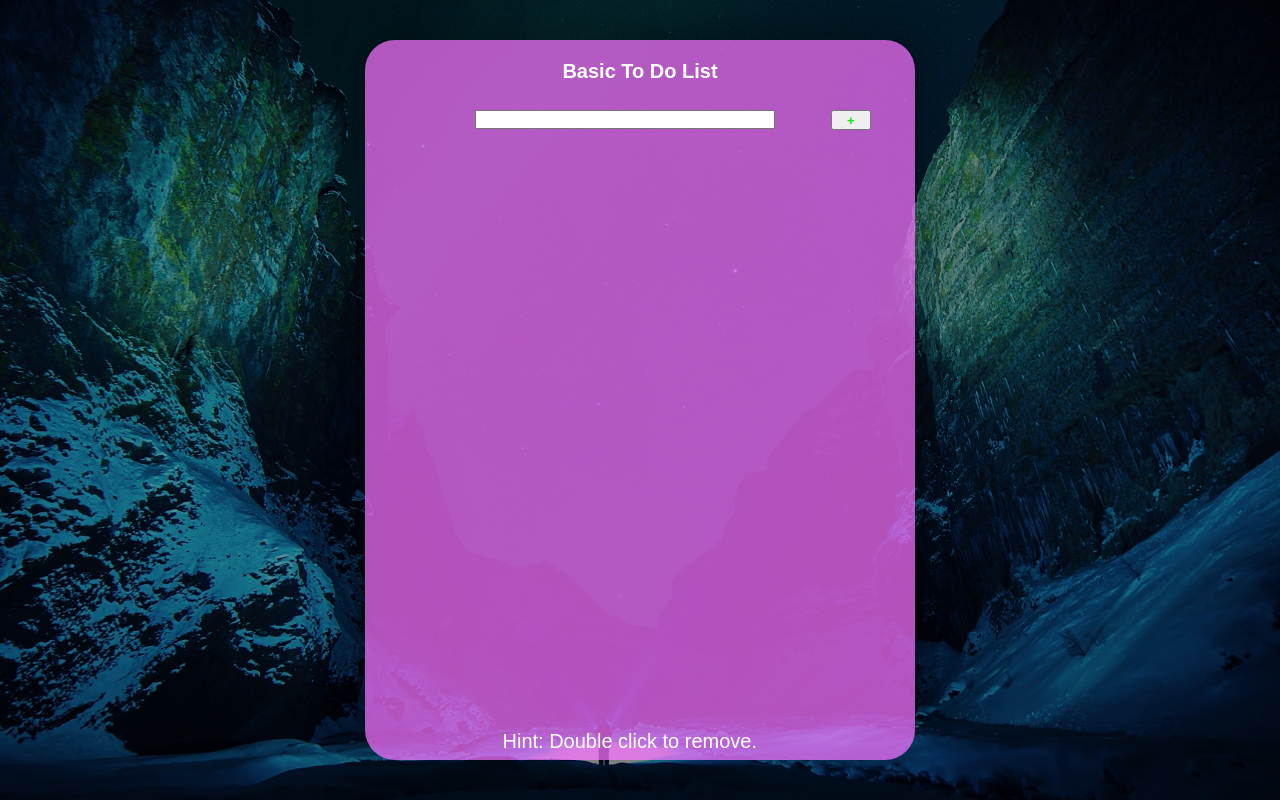
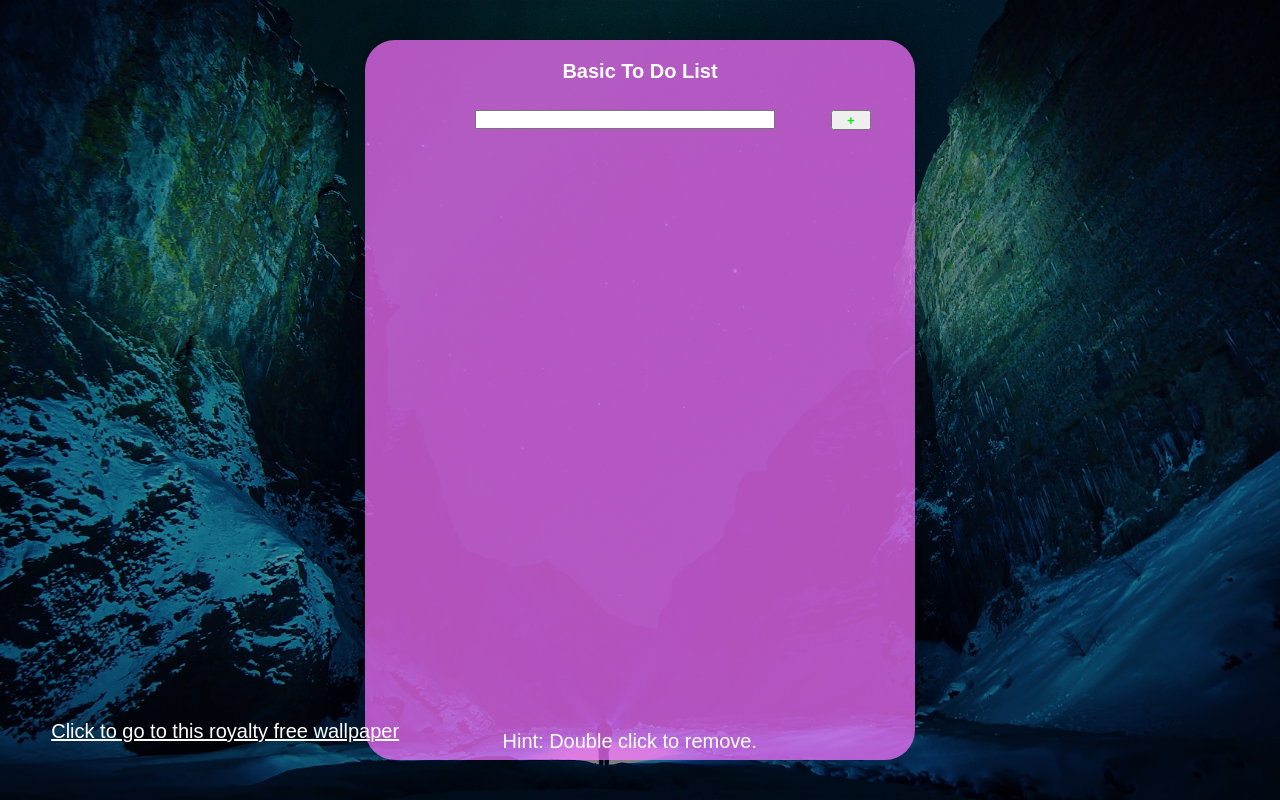
Before and after one commit to Solemensis/to-do-list, a plain HTML site: page index.html in a window 1280 px wide. Drawn offline with Linux system fonts and the light colour scheme.

Commit message:
Added <a> element
Added <a> element to link to wallpaper

```diff
--- a/index.html
+++ b/index.html
@@ -8,7 +8,7 @@
     <link href="style.css" rel="stylesheet" />
   </head>
   <body>
-    <div class="bg"></div>
+    <div class="bg">
       <div class="container">
         <h1>Basic To Do List</h1>
         <input class="textInput" type="text" />
@@ -17,6 +17,10 @@
         <ol class="toDos"></ol>
         <p>Hint: Double click to remove.</p>
       </div>
+      <a target="_blank" href="https://unsplash.com/photos/3l3RwQdHRHg"
+        >Click to go to this royalty free wallpaper</a
+      >
+    </div>
   </body>
   <script src="script.js"></script>
 </html>
--- a/style.css
+++ b/style.css
@@ -17,6 +17,15 @@ html {
   background-image: linear-gradient(rgba(0, 0, 0, 0.4), rgba(0, 0, 0, 0.4)),
     url(background.jpg);
   overflow: hidden;
+}
+
+a:link,
+a:visited {
+  color: white;
+  font-size: 2rem;
+  position: absolute;
+  top: 90%;
+  left: 4%;
 }
 
 .container {
```
Lines whose indentation alone changed are shown as unchanged.
